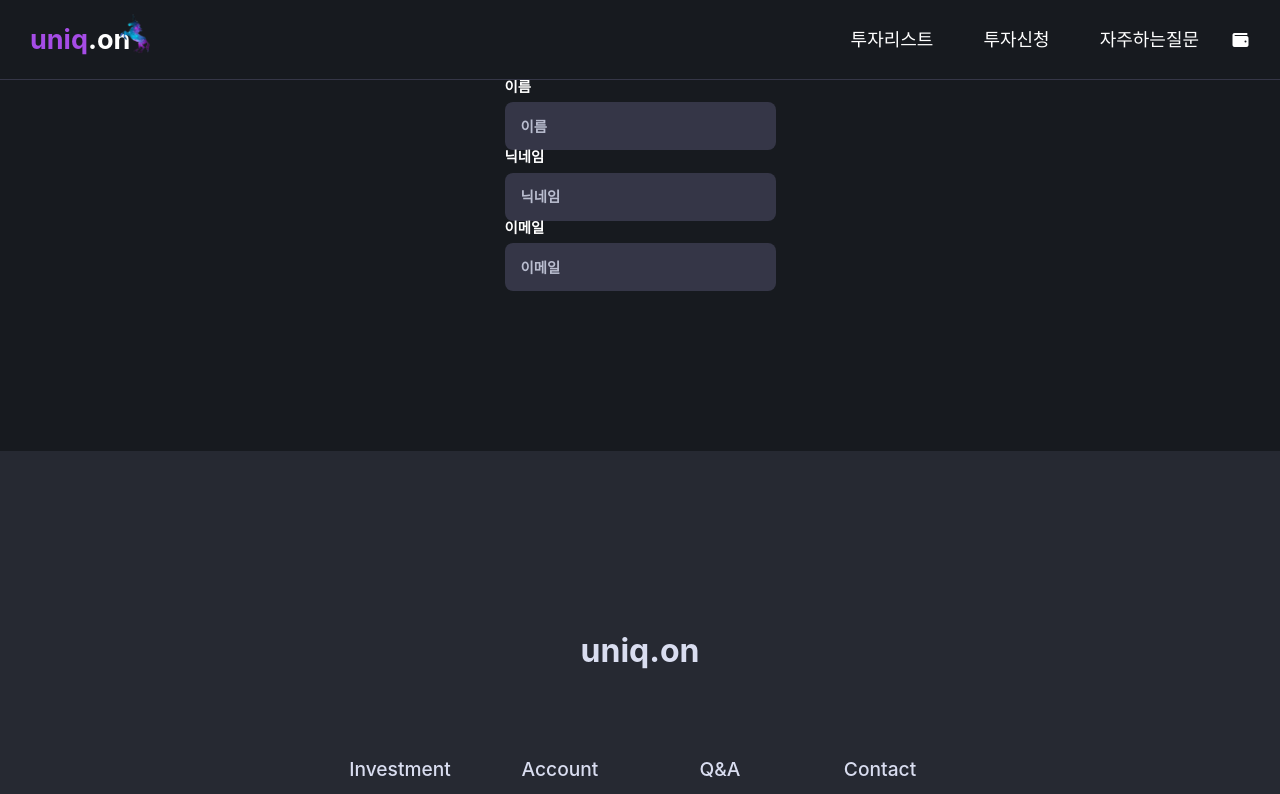
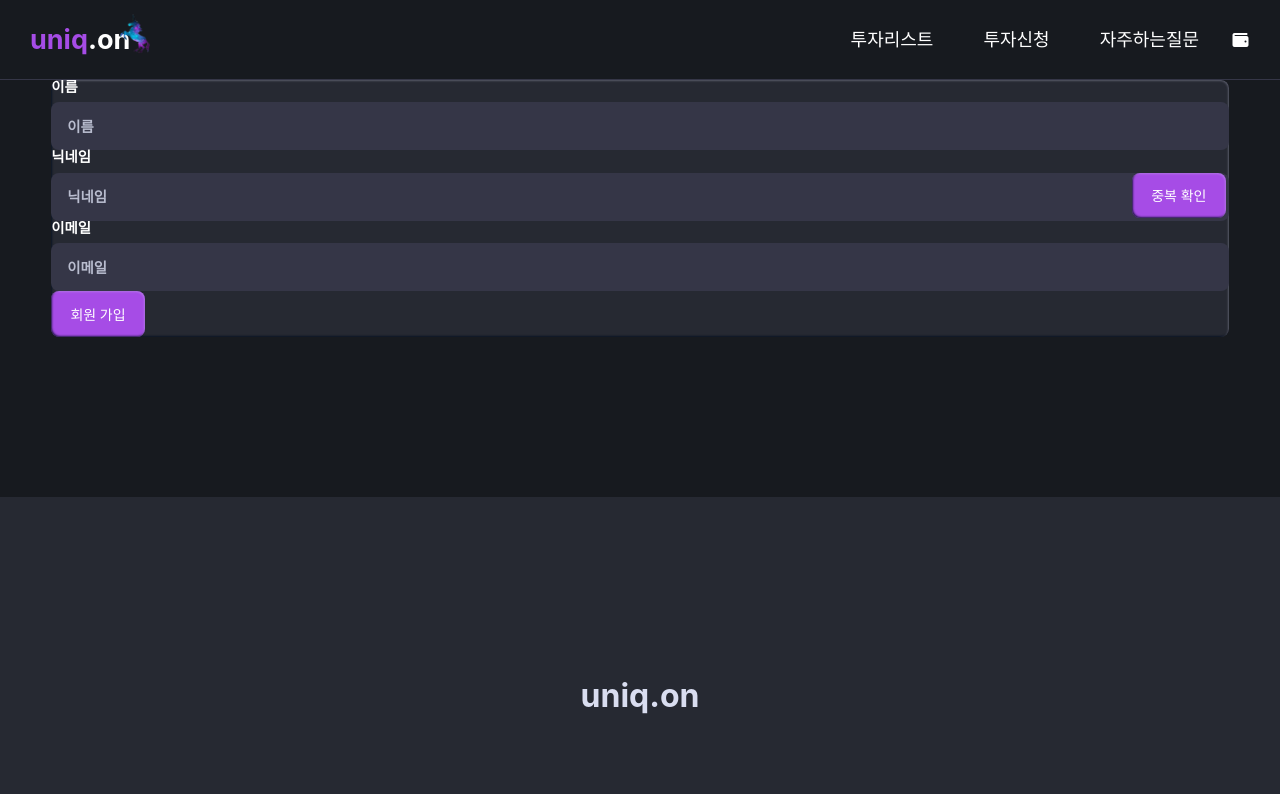
Before and after one commit to heptris/uniq.on, a Next.js app in the folder frontend/: page /signup in a window 1280 px wide. Shown: the top 794 px of the page. Built offline with nearby package versions, Linux system fonts and the light colour scheme; a web font is replaced by a local one.

Commit message:
:sparkles: [FEAT] signup 페이지 API 연결

```diff
--- a/frontend/pages/signup.tsx
+++ b/frontend/pages/signup.tsx
@@ -1,25 +1,16 @@
+import { css } from "@emotion/react";
+
+import { useSignupForm, useAuth } from "@/hooks";
 import LabelInput from "@/components/LabelInput";
-import contracts from "@/contracts/utils";
-import { SignupForm } from "@/types/api_requests";
-import { ChangeEvent, useState } from "react";
+import Card from "@/components/Card";
+import Button from "@/components/Button";
 
 function SignUp() {
-  const { account } = contracts.useAccount();
-  const [form, setForm] = useState<SignupForm>({
-    name: "",
-    nickname: "",
-    email: "",
-    walletAddress: account,
-  });
-  const onChangeForm = (e: ChangeEvent<HTMLInputElement>) => {
-    const { name, value } = e.target;
-    setForm({
-      ...form,
-      [name]: value,
-    });
-  };
+  const { form, onChangeForm, handleNicknameCheck } = useSignupForm();
+  const { handleSignup } = useAuth();
+
   return (
-    <>
+    <Card>
       <LabelInput
         placeholder="이름"
         labelText="이름"
@@ -27,6 +18,11 @@ function SignUp() {
         name={`name`}
         onChange={onChangeForm}
       />
+      <div
+        css={css`
+          position: relative;
+        `}
+      >
         <LabelInput
           placeholder="닉네임"
           labelText="닉네임"
@@ -34,6 +30,17 @@ function SignUp() {
           name={`nickname`}
           onChange={onChangeForm}
         />
+        <Button
+          css={css`
+            position: absolute;
+            right: 0.2rem;
+            bottom: 0.17rem;
+          `}
+          onClick={handleNicknameCheck}
+        >
+          중복 확인
+        </Button>
+      </div>
       <LabelInput
         placeholder="이메일"
         labelText="이메일"
@@ -41,7 +48,8 @@ function SignUp() {
         name={`email`}
         onChange={onChangeForm}
       />
-    </>
+      <Button onClick={() => handleSignup(form)}>회원 가입</Button>
+    </Card>
   );
 }
 
```
Lines whose indentation alone changed are shown as unchanged.
